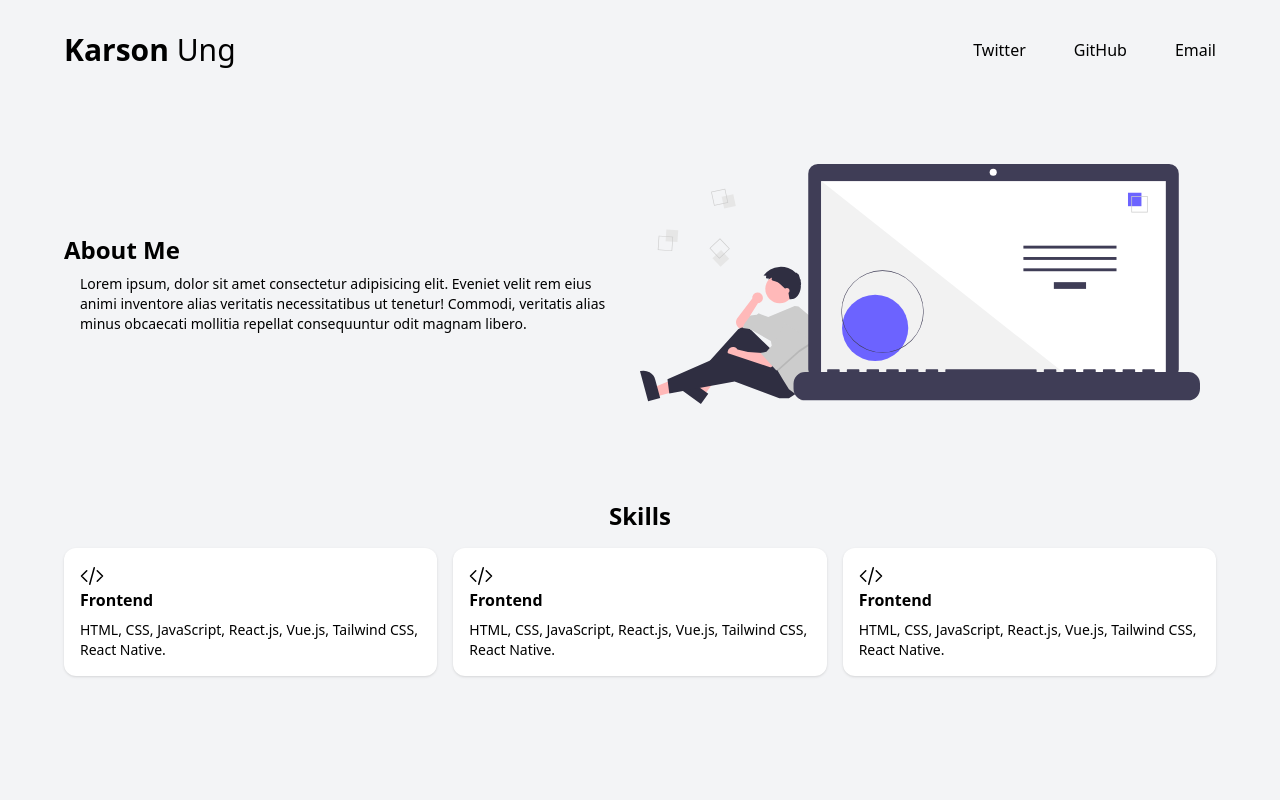
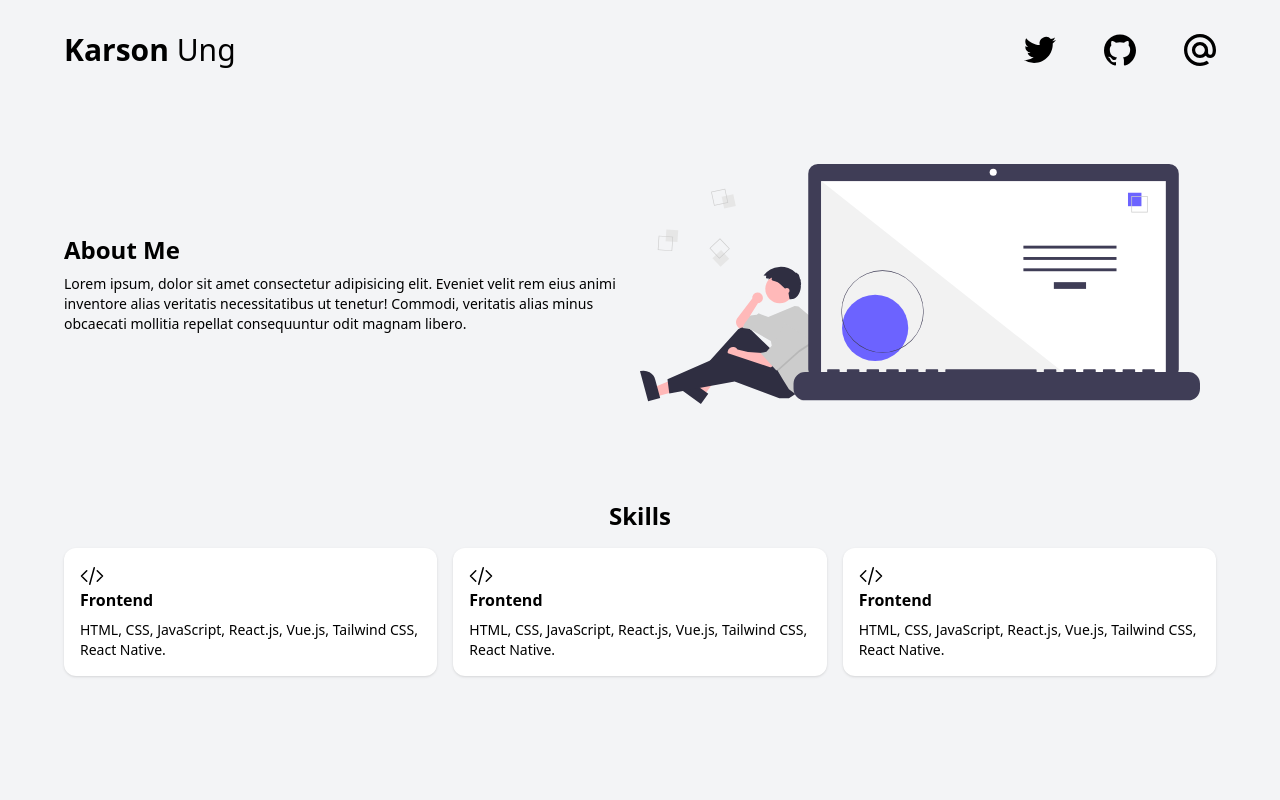
Before and after one commit to S2B09Karson/CV-Website, a plain HTML site: page index.html in a window 1280 px wide. Shown: the top 800 px of the page. Drawn offline with nearby package versions, Linux system fonts and the light colour scheme.

Commit message:
version 2

```diff
--- a/index.html
+++ b/index.html
@@ -1,5 +1,5 @@
 <!DOCTYPE html>
-<html>
+<html class="mx-4">
 
 <head>
   <meta charset="utf-8">
@@ -11,18 +11,18 @@
 <body class="bg-gray-100 max-w-6xl mx-auto">
 
   <header class="flex flex-col sm:flex-row sm:justify-between items-center py-8">
-    <h1 class="text-3xl"><strong>Karson</strong> Ung</h1>
-    <ul class="flex gap-x-5 sm:gap-x-12 py-4 sm:py-0">
-      <li><a href="#">Twitter</a></li>
-      <li><a href="#">GitHub</a></li>
-      <li><a href="#">Email</a></li>
+    <h1 class="text-3xl text-center sm:text-left"><strong>Karson</strong> Ung</h1>
+    <ul class="flex gap-x-8 sm:gap-x-12 py-4 sm:py-0">
+      <li><a href="#"><img src="./images/twitter.svg" class="w-8 h-8"></a></li>
+      <li><a href="#"><img src="./images/github.svg" class="w-8 h-8"></a></li>
+      <li><a href="#"><img src="./images/maildotru.svg" class="w-8 h-8"></a></li>
     </ul>
   </header>
 
   <div class="flex flex-col sm:flex-row items-center mt-16">
     <div class="flex-1">
       <h2 class="text-2xl font-bold text-center sm:text-left">About Me</h2>
-      <p class="text-sm mt-2 ml-4">Lorem ipsum, dolor sit amet consectetur adipisicing elit. Eveniet velit rem eius
+      <p class="text-sm mt-2">Lorem ipsum, dolor sit amet consectetur adipisicing elit. Eveniet velit rem eius
         animi
         inventore alias
         veritatis necessitatibus ut tenetur! Commodi, veritatis alias minus obcaecati mollitia repellat consequuntur
```
